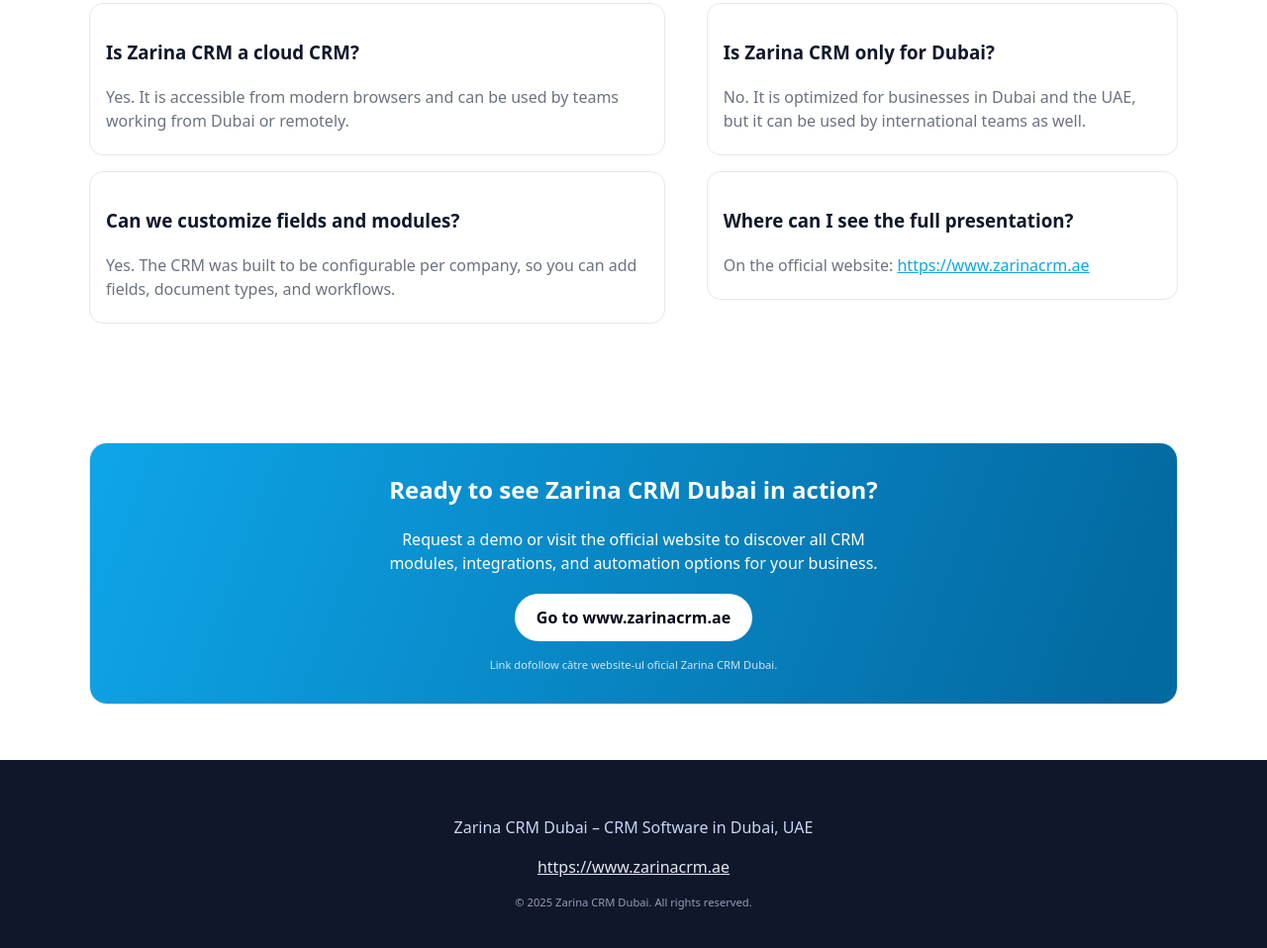
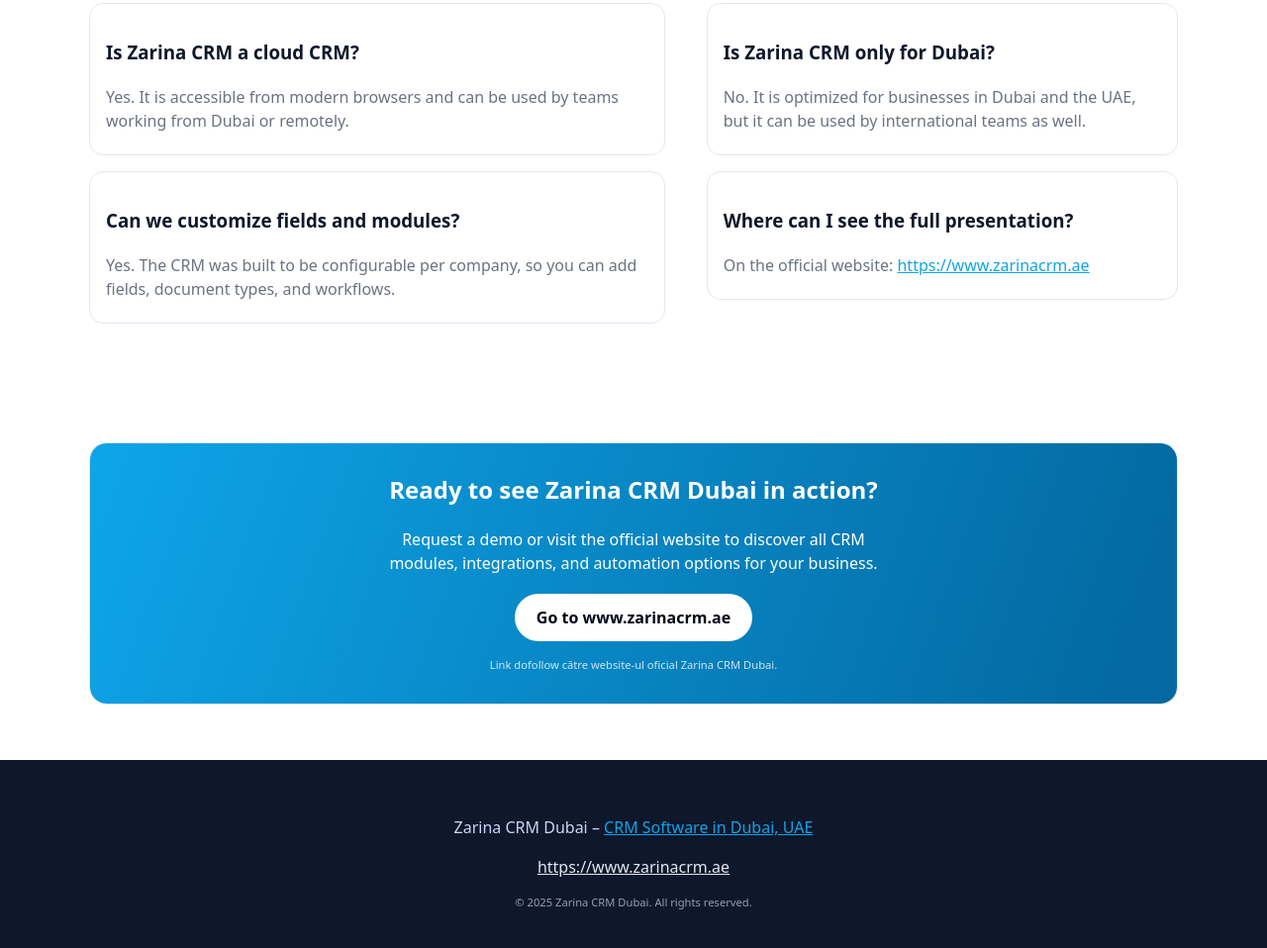
Before and after one commit to zarinacrmdubai/zarinacrmdubai, a plain HTML site: page index.html in a window 1280 px wide. Shown: the part 2093-3051 px from the top of the page at 99% size. Drawn offline with Linux system fonts and the light colour scheme.

Commit message:
Update index.html

```diff
--- a/index.html
+++ b/index.html
@@ -366,9 +366,10 @@
 </main>
 
 <footer>
-  <p>Zarina CRM Dubai – CRM Software in Dubai, UAE</p>
+  <p>Zarina CRM Dubai – <a href="https://www.zarinacrm.ae/">CRM Software in Dubai, UAE</a></p>
   <p><a href="https://www.zarinacrm.ae" target="_blank" rel="noopener" style="color: #e2e8f0;">https://www.zarinacrm.ae</a></p>
   <p style="font-size:.7rem;opacity:.7;">© 2025 Zarina CRM Dubai. All rights reserved.</p>
 </footer>
+
 </body>
 </html>
```
